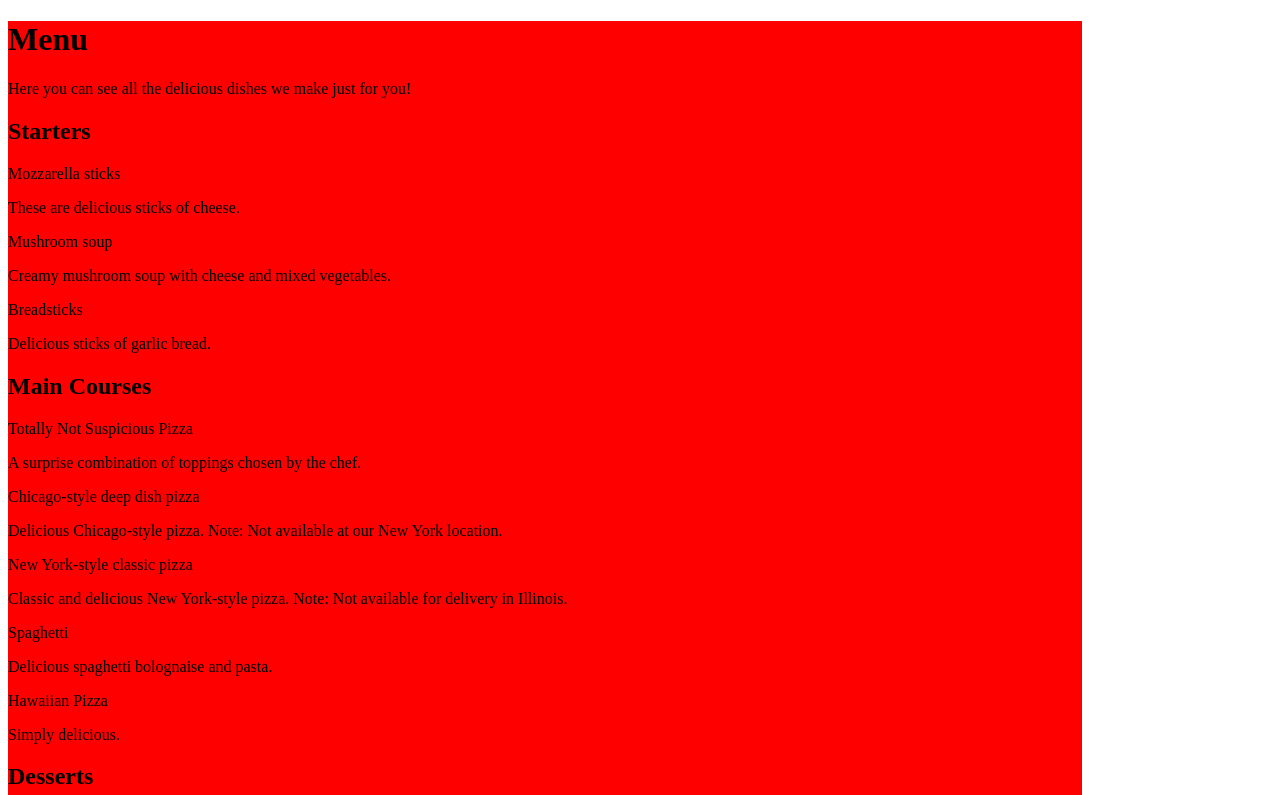
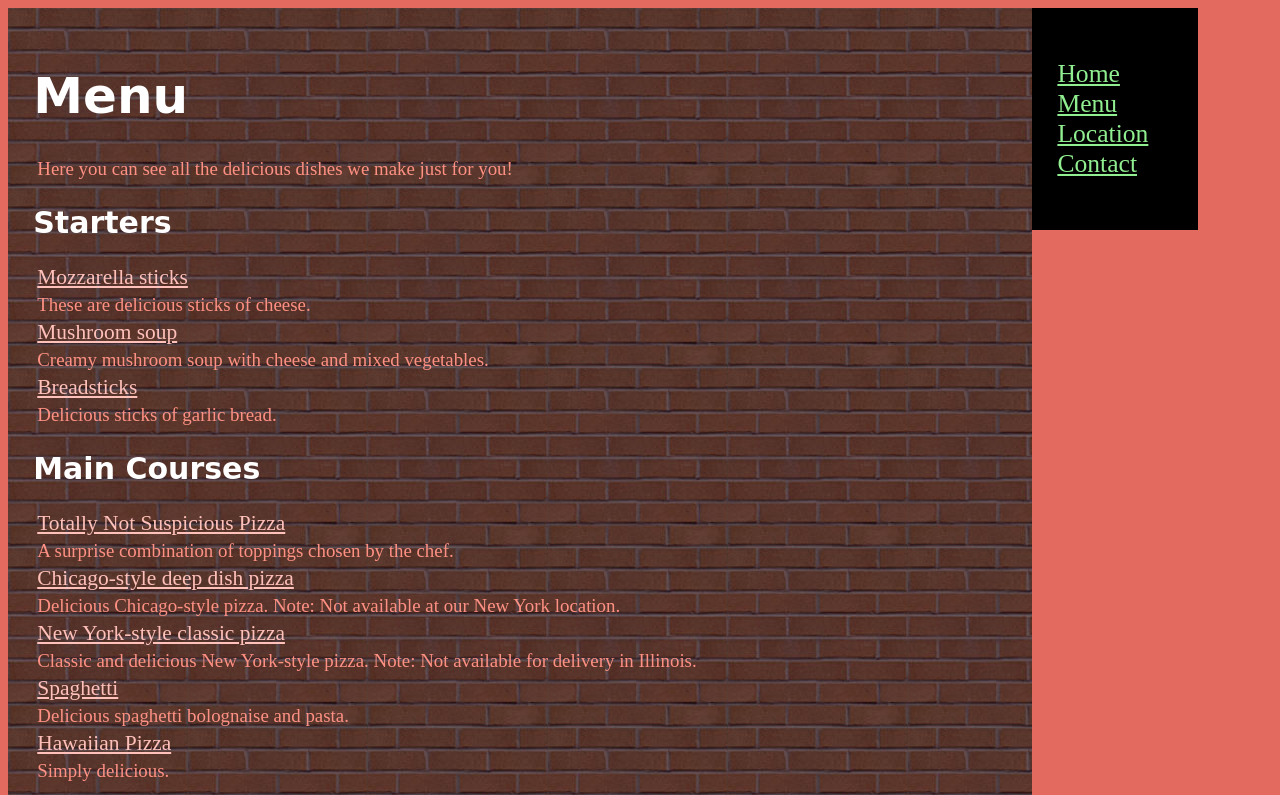
Before and after one commit to ericasummers/pizzeria, a plain HTML site: page menu.html in a window 1280 px wide. Shown: the top 795 px of the page. Drawn offline with Linux system fonts and the light colour scheme.

Commit message:
add side-menu styling to pages

```diff
--- a/css/stylesheet.css
+++ b/css/stylesheet.css
@@ -1,42 +1,89 @@
 h1 {
-
+ font-family: cursive;
+ color:white;
+ font-size: 50px;
 }
 
 h2 {
-
-}
-
-h4 {
-
+  font-family: cursive;
+  color:white;
+  font-size: 30px;
 }
 
 p {
+  font-weight: normal;
+  font-size:1.18em;
+  margin:4px;
+  color:#FF9184;
+}
 
+body {
+  background-color:#E36A5F;
 }
 
 .intro {
+  font-family:sans-serif;
+  font-weight:bold;
+}
+ol {
+  font-size:1.4em;
+
+}
+ol>li {
+  padding:0px;
+  padding-top:15px;
+  padding-bottom:15px;
+
+}
+li {
+  color:#FF9184;
+}
+ul {
+  list-style-type: none;
+  padding-left:0px;
 
 }
 
 .footer {
-
+  font-style:italic;
 
 }
 
 .dishes {
-
+  font-size:1.34em;
+  text-decoration: underline;
+  color:#FFC1BA;
 
 }
 #content {
-  width:85%;
-  background-color:red;
-  padding:0px;
+  width:77%;
+  height:75%;
+  float:left;
+  background-color:#821423;
+  background-image: url('../img/brick3.jpg');
+  background-repeat: repeat;
+  padding:2%;
 }
 
 #menu {
   position:fixed;
   display:inline;
-  width:15%;
-  background-color:yellow;
-  padding:0px;
+  float:right;
+  width:9%;
+  background-color:#000;
+  padding:2%;
+  font-size:1.6em;
 }
+
+menu li {
+  display:inline-block;
+
+}
+
+a:link {
+  color:lightgreen;
+}
+
+a:visited {
+  color:lightgreen;
+}
--- a/menu.html
+++ b/menu.html
@@ -17,7 +17,7 @@
       <p class="dishes">Breadsticks</p>
       <p>Delicious sticks of garlic bread.</p>
 
-      <h2>Main Courses</h3>
+      <h2>Main Courses</h2>
       <p class="dishes">Totally Not Suspicious Pizza</p>
       <p>A surprise combination of toppings chosen by the chef.</p>
       <p class="dishes">Chicago-style deep dish pizza</p>
```
Also changed, not shown: img/brick.jpg (added), img/brick2.jpg (added), img/brick3.jpg (added).
